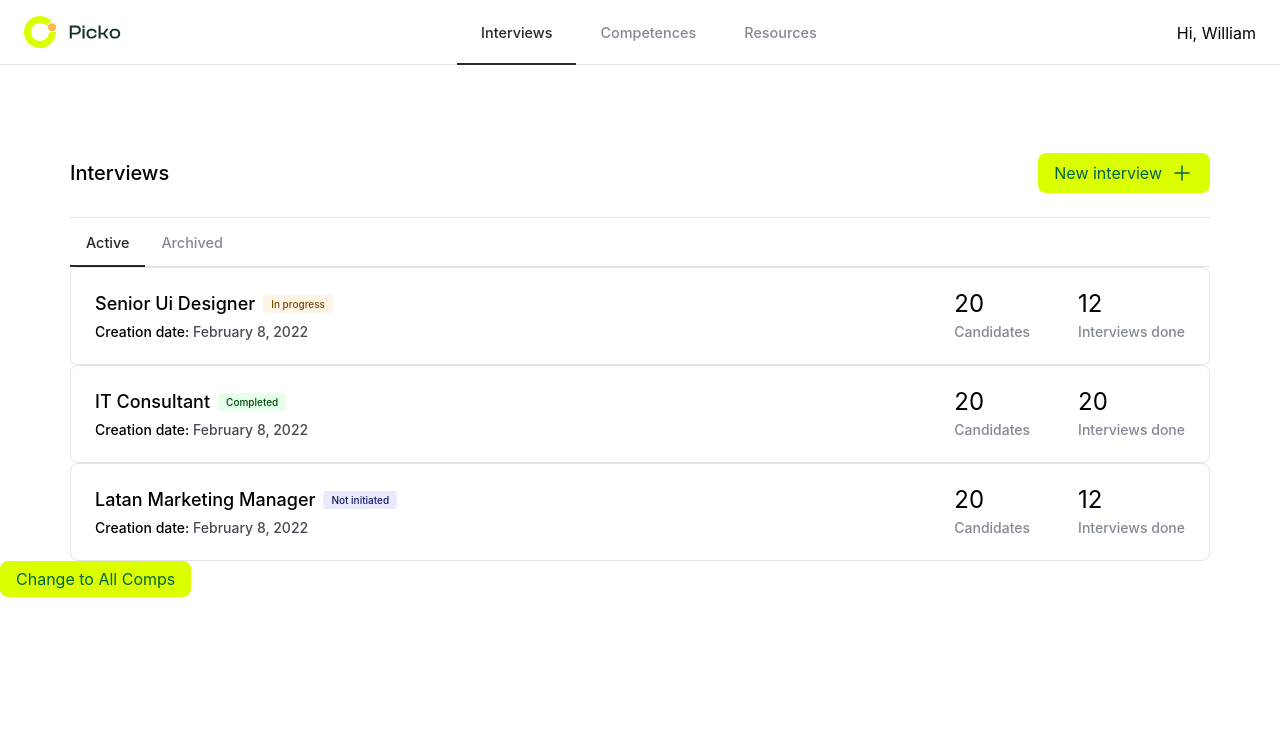
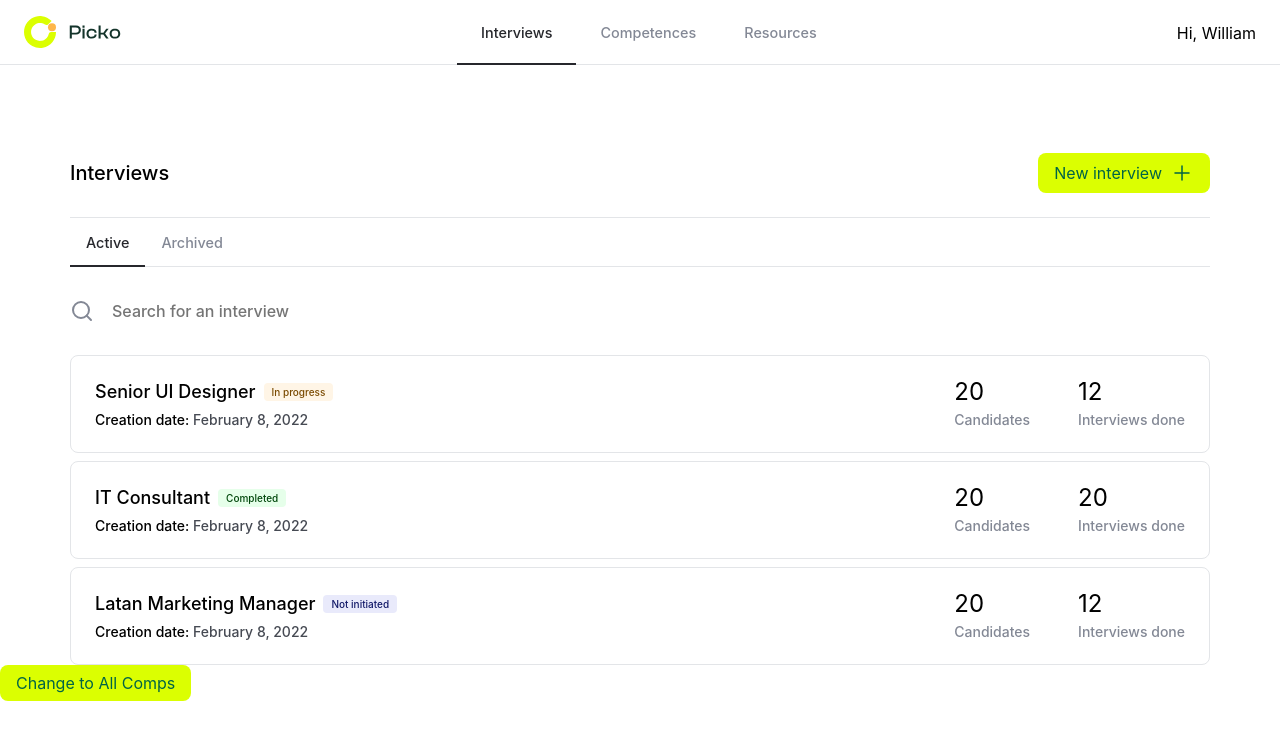
Before and after one commit to flaviozorzetto/project-picko, a React (Create React App) app: page / in a window 1280 px wide. Shown: the top 740 px of the page. Built offline with nearby package versions, Linux system fonts and the light colour scheme.

Commit message:
fixed adjustments interviews and created filter bar

```diff
--- a/src/PickoPage.js
+++ b/src/PickoPage.js
@@ -5,6 +5,7 @@ import Header from './components/Elements/Header/Header';
 import Button from './components/Elements/Button/Button';
 import Card from './components/Card/Card';
 import logo from './assets/svgs/logo.svg';
+import loadIcon from './components/Elements/IconLoader/icon-loader';
 import { useState } from 'react';
 
 export default function PickoPage() {
@@ -15,6 +16,65 @@ export default function PickoPage() {
 	const interviewIdentifier = 'interview-panel';
 	const interviewLabels = ['Active', 'Archived'];
 	const [interviewIndex, setInterviewIndex] = useState(0);
+
+	const [filterValue, setFilterValue] = useState('');
+	const filterRegex = new RegExp(filterValue, 'gi');
+	const cards = [
+		<Card
+			title="Senior UI Designer"
+			status="progress"
+			creationDate="February 8, 2022"
+			totalCandidates="20"
+			interviewsDone="12"
+		/>,
+		<Card
+			title="IT Consultant"
+			status="completed"
+			creationDate="February 8, 2022"
+			totalCandidates="20"
+			interviewsDone="20"
+		/>,
+		<Card
+			title="Latan Marketing Manager"
+			status="unitiated"
+			creationDate="February 8, 2022"
+			totalCandidates="20"
+			interviewsDone="12"
+		/>,
+		<Card
+			title="Senior UI Designer"
+			status="archived"
+			creationDate="February 8, 2022"
+			totalCandidates="65"
+			interviewsDone="52"
+		/>,
+		<Card
+			title="Senior UI Designer"
+			status="archived"
+			creationDate="February 8, 2022"
+			totalCandidates="12"
+			interviewsDone="12"
+		/>,
+		<Card
+			title="Senior UI Designer"
+			status="archived"
+			creationDate="February 8, 2022"
+			totalCandidates="25"
+			interviewsDone="0"
+		/>,
+		<Card
+			title="Senior UI Designer"
+			status="archived"
+			creationDate="February 8, 2022"
+			totalCandidates="25"
+			interviewsDone="0"
+		/>,
+	].filter(card => {
+		return card.props.title.match(filterRegex) ? true : false;
+	});
+
+	const archivedCards = cards.filter(card => card.props.status === 'archived');
+	const activeCards = cards.filter(card => card.props.status !== 'archived');
 
 	return (
 		<>
@@ -47,59 +107,52 @@ export default function PickoPage() {
 							value={interviewIndex}
 							setValue={setInterviewIndex}
 						/>
+						<div className="filter-bar">
+							{loadIcon('search')}
+							<input
+								type="text"
+								placeholder="Search for an interview"
+								value={filterValue}
+								onChange={event => {
+									setFilterValue(event.target.value);
+								}}
+							/>
+						</div>
 						<TabPanel
 							identifier={interviewIdentifier}
 							value={interviewIndex}
 							index={0}
 						>
-							<Card
-								title="Senior Ui Designer"
-								status="progress"
-								creationDate="February 8, 2022"
-								totalCandidates="20"
-								interviewsDone="12"
-							/>
-							<Card
-								title="IT Consultant"
-								status="completed"
-								creationDate="February 8, 2022"
-								totalCandidates="20"
-								interviewsDone="20"
-							/>
-							<Card
-								title="Latan Marketing Manager"
-								status="unitiated"
-								creationDate="February 8, 2022"
-								totalCandidates="20"
-								interviewsDone="12"
-							/>
+							<div className="filter-info" hidden={filterValue ? false : true}>
+								<span className="bolder-info">{activeCards.length}</span> result
+								was found with the term{' '}
+								<span className="bolder-info">"{filterValue}"</span>
+							</div>
+							<ul className="interview__list">
+								{activeCards.map((element, index) => (
+									<li className="interview__list__item" key={index}>
+										{element}
+									</li>
+								))}
+							</ul>
 						</TabPanel>
 						<TabPanel
 							identifier={interviewIdentifier}
 							value={interviewIndex}
 							index={1}
 						>
-							<Card
-								title="Senior UI Designer"
-								status="archived"
-								creationDate="February 8, 2022"
-								totalCandidates="65"
-								interviewsDone="52"
-							/>
-							<Card
-								title="Senior UI Designer"
-								status="archived"
-								creationDate="February 8, 2022"
-								totalCandidates="12"
-								interviewsDone="12"
-							/>
-							<Card
-								title="Senior UI Designer"
-								status="archived"
-								creationDate="February 8, 2022"
-								totalCandidates="25"
-								interviewsDone="0"
-							/>
+							<div className="filter-info" hidden={filterValue ? false : true}>
+								<span className="bolder-info">{archivedCards.length}</span>{' '}
+								result was found with the term{' '}
+								<span className="bolder-info">"{filterValue}"</span>
+							</div>
+							<ul className="interview__list">
+								{archivedCards.map((element, index) => (
+									<li className="interview__list__item" key={index}>
+										{element}
+									</li>
+								))}
+							</ul>
 						</TabPanel>
 					</TabPanel>
 				</section>
--- /dev/null
+++ b/src/components/Elements/IconLoader/icon-loader.js
@@ -0,0 +1,8 @@
+import parse from 'html-react-parser';
+import feather from 'feather-icons';
+
+export default function loadIcon(name, args) {
+	return parse(
+		feather.icons[name].toSvg(args ? args : { width: 24, height: 24 })
+	);
+}
--- a/src/styles/index.scss
+++ b/src/styles/index.scss
@@ -28,3 +28,47 @@ body {
 		max-width: 100%;
 	}
 }
+
+.interview__list {
+	width: 100%;
+	display: flex;
+	flex-direction: column;
+	gap: 0.5rem;
+}
+
+.filter-bar {
+	color: #838895;
+	display: flex;
+	align-items: center;
+	gap: 0 1rem;
+	margin: 2rem 0;
+	flex-wrap: wrap;
+
+	input {
+		font-family: 'Inter', sans-serif;
+		font-size: 1rem;
+		font-weight: 500;
+		color: #26272c;
+	}
+
+	input,
+	input:focus-visible {
+		border: none;
+		outline: none;
+	}
+
+	div {
+		width: 100%;
+	}
+}
+
+.filter-info {
+	color: #838895;
+	font-size: 0.9rem;
+	font-weight: 500;
+	margin-bottom: 1rem;
+
+	.bolder-info {
+		color: #26272c;
+	}
+}
```
Lines whose indentation alone changed are shown as unchanged.
